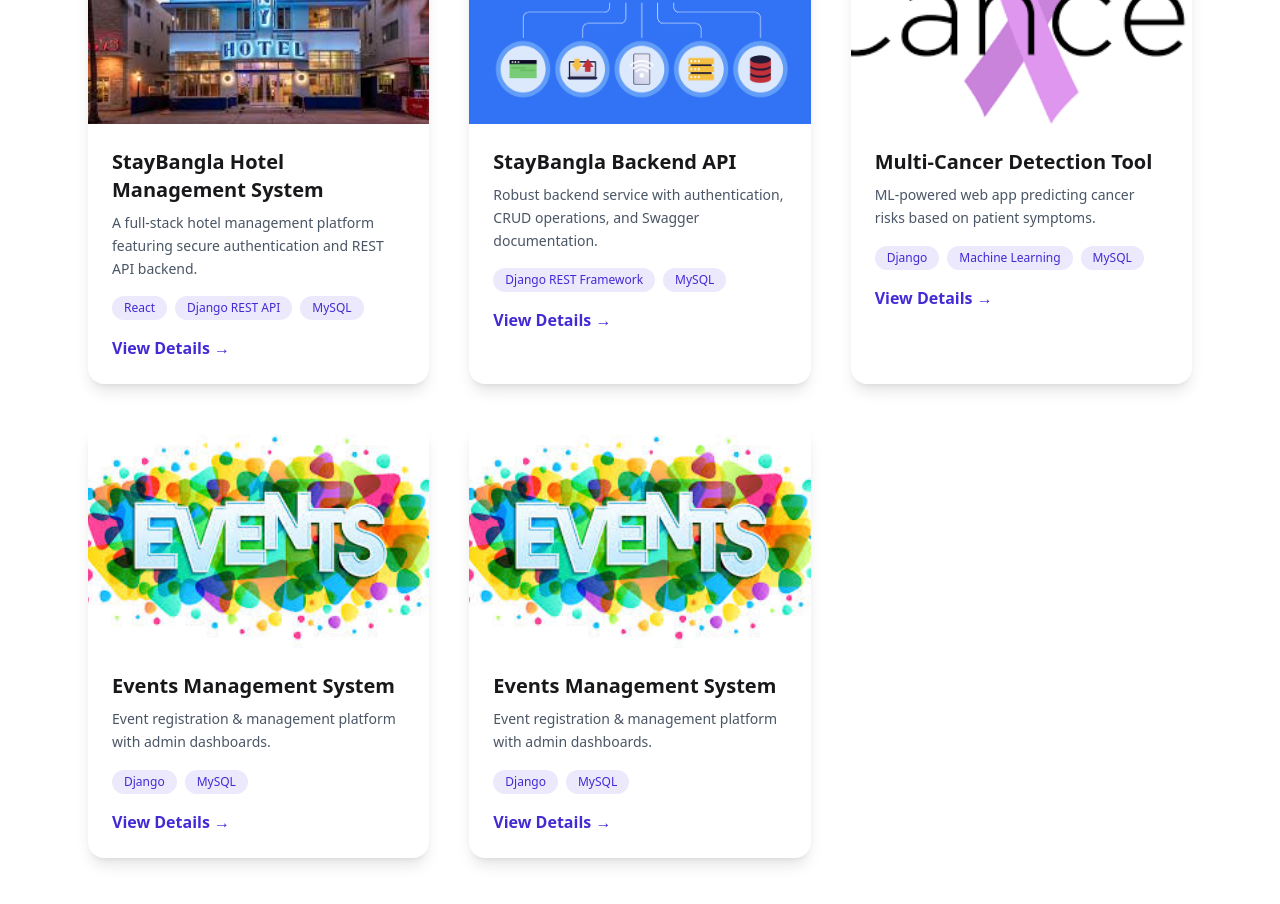
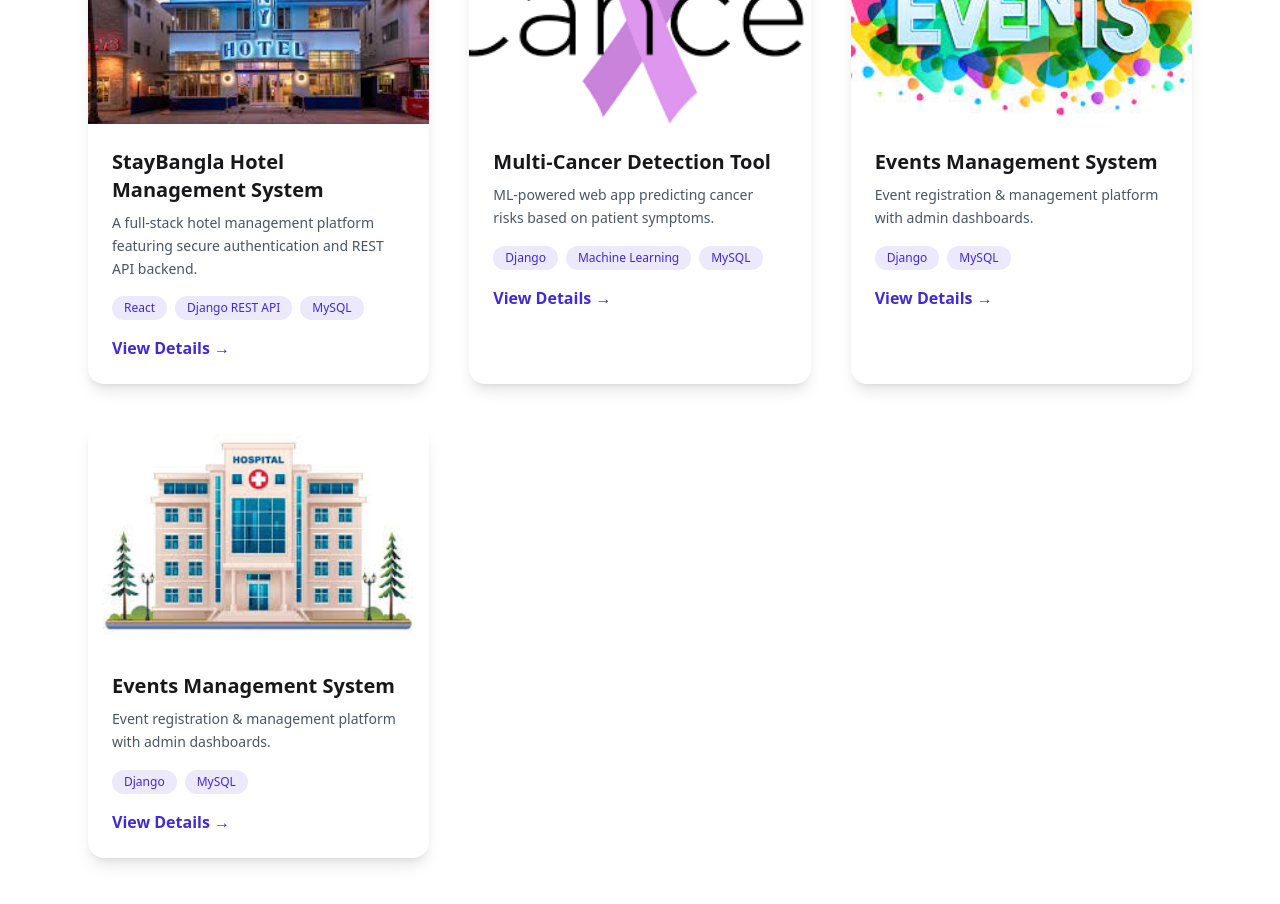
Before and after one commit to Atiar-Rahman/portfolio, a React (Vite) app: page /projects in a window 1280 px wide. Shown: the part 340-1244 px from the top of the page. Built offline with nearby package versions, Linux system fonts and the light colour scheme.

Commit message:
project section update

```diff
--- a/package.json
+++ b/package.json
@@ -11,7 +11,6 @@
   },
   "dependencies": {
     "@emailjs/browser": "^4.4.1",
-    "@react-pdf-viewer/default-layout": "^3.12.0",
     "@react-pdf/renderer": "^4.3.1",
     "@tailwindcss/vite": "^4.1.13",
     "lottie-react": "^2.4.1",
--- a/src/components/Projects.tsx
+++ b/src/components/Projects.tsx
@@ -1,9 +1,8 @@
 import { motion } from "framer-motion";
 import { FaExternalLinkAlt, FaGithub } from "react-icons/fa";
 import { Link } from "react-router-dom";
-
+import hospital from "../../public/hospital.jpeg";
 import hotel from "../../public/hotel.jpeg";
-import api from "../../public/APIs.png";
 import cancer from "../../public/cancer.png";
 import events from "../../public/events.jpeg";
 
@@ -14,7 +13,8 @@ type Project = {
   tech: string[];
   img: string;
   live: string;
-  github: string;
+  githubfrontend: string;
+  githubbackend:string;
 };
 
 const projects: Project[] = [
@@ -26,17 +26,8 @@ const projects: Project[] = [
     tech: ["React", "Django REST API", "MySQL"],
     img: hotel,
     live: "https://stay-bangla-mk4p.vercel.app/",
-    github: "https://github.com/Atiar-Rahman/stay_bangla_client",
-  },
-  {
-    id: "staybangla-api",
-    title: "StayBangla Backend API",
-    desc:
-      "Robust backend service with authentication, CRUD operations, and Swagger documentation.",
-    tech: ["Django REST Framework", "MySQL"],
-    img: api,
-    live: "https://hotel-management-blue-seven.vercel.app/swagger/",
-    github: "https://github.com/Atiar-Rahman/hotel_management",
+    githubfrontend: "https://github.com/Atiar-Rahman/stay_bangla_client",
+    githubbackend: 'https://github.com/Atiar-Rahman/stay_bangla'
   },
   {
     id: "cancer-detection",
@@ -45,8 +36,9 @@ const projects: Project[] = [
       "ML-powered web app predicting cancer risks based on patient symptoms.",
     tech: ["Django", "Machine Learning", "MySQL"],
     img: cancer,
-    live: "https://symtom-based-cancer-detection.onrender.com/",
-    github: "https://github.com/Atiar-Rahman/Symtom_based_Cancer_detection",
+    live: "https://symptombased-cancer-risk-detection.vercel.app/",
+    githubfrontend: "https://github.com/Atiar-Rahman/Symtom_based_Cancer_detection",
+    githubbackend: 'https://github.com/Atiar-Rahman/symptombased_backend'
   },
   {
     id: "events-management",
@@ -56,7 +48,8 @@ const projects: Project[] = [
     tech: ["Django", "MySQL"],
     img: events,
     live: "https://events-management-system-uoyt.onrender.com/",
-    github: "https://github.com/Atiar-Rahman/events",
+    githubfrontend: "https://github.com/Atiar-Rahman/events",
+    githubbackend: ''
   },
   {
     id: "hospital-management",
@@ -64,9 +57,10 @@ const projects: Project[] = [
     desc:
       "Event registration & management platform with admin dashboards.",
     tech: ["Django", "MySQL"],
-    img: events,
-    live: "https://events-management-system-uoyt.onrender.com/",
-    github: "https://github.com/Atiar-Rahman/events",
+    img: hospital,
+    live: "https://hotel-management-blue-seven.vercel.app/swagger/",
+    githubfrontend: "",
+    githubbackend: 'https://github.com/Atiar-Rahman/hotel_management'
   },
 ];
 
@@ -128,11 +122,18 @@ const Projects: React.FC = () => {
                     <FaExternalLinkAlt /> Live
                   </a>
                   <a
-                    href={project.github}
+                    href={project.githubfrontend}
                     target="_blank"
                     className="btn btn-outline btn-sm text-white border-white"
                   >
-                    <FaGithub /> GitHub
+                    <FaGithub /> githubfrontend
+                  </a>
+                  <a
+                    href={project.githubbackend}
+                    target="_blank"
+                    className="btn btn-outline btn-sm text-white border-white"
+                  >
+                    <FaGithub /> githubbackend
                   </a>
                 </div>
               </div>
--- a/src/data/projects.ts
+++ b/src/data/projects.ts
@@ -1,5 +1,5 @@
 import hotel from "../../public/hotel.jpeg";
-import api from "../../public/APIs.png";
+import hospital from "../../public/hospital.jpeg";
 import cancer from "../../public/cancer.png";
 import events from "../../public/events.jpeg";
 export type Project = {
@@ -18,7 +18,8 @@ export type Project = {
 
     img: string;
     live: string;
-    github: string;
+    githubfrontend: string;
+    githubbackend:string;
 };
 
 export const projects: Project[] = [
@@ -50,33 +51,9 @@ export const projects: Project[] = [
 
         img: hotel,
         live: "https://stay-bangla-mk4p.vercel.app/",
-        github: "https://github.com/Atiar-Rahman/stay_bangla_client",
+        githubfrontend: "https://github.com/Atiar-Rahman/stay_bangla_client",
+        githubbackend: 'https://github.com/Atiar-Rahman/stay_bangla'
     },
-
-    {
-        id: "staybangla-api",
-        title: "StayBangla Backend API",
-        shortDesc: "Secure backend with CRUD & Swagger",
-        longDesc:
-            "A robust Django REST API backend featuring authentication, role-based access, and Swagger documentation.",
-
-        features: [
-            "JWT-based authentication",
-            "Role-based access control",
-            "CRUD operations",
-            "Swagger API documentation",
-        ],
-        techStack: ["Django REST Framework", "MySQL", "Swagger"],
-        role: "Backend Developer",
-        duration: "1 Month",
-        category: "Backend API",
-        challenges: ["API security & permission handling"],
-
-        img: api,
-        live: "https://hotel-management-blue-seven.vercel.app/swagger/",
-        github: "https://github.com/Atiar-Rahman/hotel_management",
-    },
-
     {
         id: "cancer-detection",
         title: "Symptom-Based Multi-Cancer Detection Tool",
@@ -104,8 +81,9 @@ export const projects: Project[] = [
         ],
 
         img: cancer,
-        live: "https://symtom-based-cancer-detection.onrender.com/",
-        github: "https://github.com/Atiar-Rahman/Symtom_based_Cancer_detection",
+        live: "https://symptombased-cancer-risk-detection.vercel.app/",
+        githubfrontend: "https://github.com/Atiar-Rahman/symptombased_clinet",
+        githubbackend: 'https://github.com/Atiar-Rahman/symptombased_backend'
     },
 
     {
@@ -129,30 +107,31 @@ export const projects: Project[] = [
 
         img: events,
         live: "https://events-management-system-uoyt.onrender.com/",
-        github: "https://github.com/Atiar-Rahman/events",
+        githubfrontend: "https://github.com/Atiar-Rahman/events",
+        githubbackend:''
     },
 
     {
         id: "hospital-management",
-        title: "Events Management System",
-        shortDesc: "Event registration & management platform",
+        title: "Hospital Management System",
+        shortDesc: "Backend Developement django rest_framework and mysql database",
         longDesc:
-            "A Django-based application for managing events with participant registration, admin dashboards, and reporting features.",
+            "A Django-based application for managing Hospital.",
 
         features: [
-            "Event creation & management",
-            "Participant registration",
-            "Admin dashboard",
-            "Database-driven reports",
+            "hospital doctor added",
+            "patient added",
+            "others"
         ],
-        techStack: ["Django", "MySQL"],
+        techStack: ["Django Rest_framework", "MySQL"],
         role: "Backend Developer",
         duration: "1 Month",
         category: "Web Application",
         challenges: ["Managing relational database design"],
 
-        img: events,
-        live: "https://events-management-system-uoyt.onrender.com/",
-        github: "https://github.com/Atiar-Rahman/events",
+        img: hospital,
+        live: "https://hotel-management-blue-seven.vercel.app/swagger/",
+        githubfrontend: "",
+        githubbackend: 'https://github.com/Atiar-Rahman/hotel_management'
     },
 ];
--- a/src/pages/ProjectDetails.tsx
+++ b/src/pages/ProjectDetails.tsx
@@ -176,11 +176,18 @@ const ProjectDetails: React.FC = () => {
                 </a>
 
                 <a
-                    href={project.github}
+                    href={project.githubfrontend}
                     target="_blank"
                     className="btn btn-outline flex items-center gap-2"
                 >
-                    <FaGithub /> GitHub
+                    <FaGithub /> githubfrontend
+                </a>
+                <a
+                    href={project.githubbackend}
+                    target="_blank"
+                    className="btn btn-outline flex items-center gap-2"
+                >
+                    <FaGithub /> githubbackend
                 </a>
             </motion.div>
         </section>
```
Also changed, not shown: public/hospital.jpeg (added), 1 other file (tests, documents, lock files or other folders).
